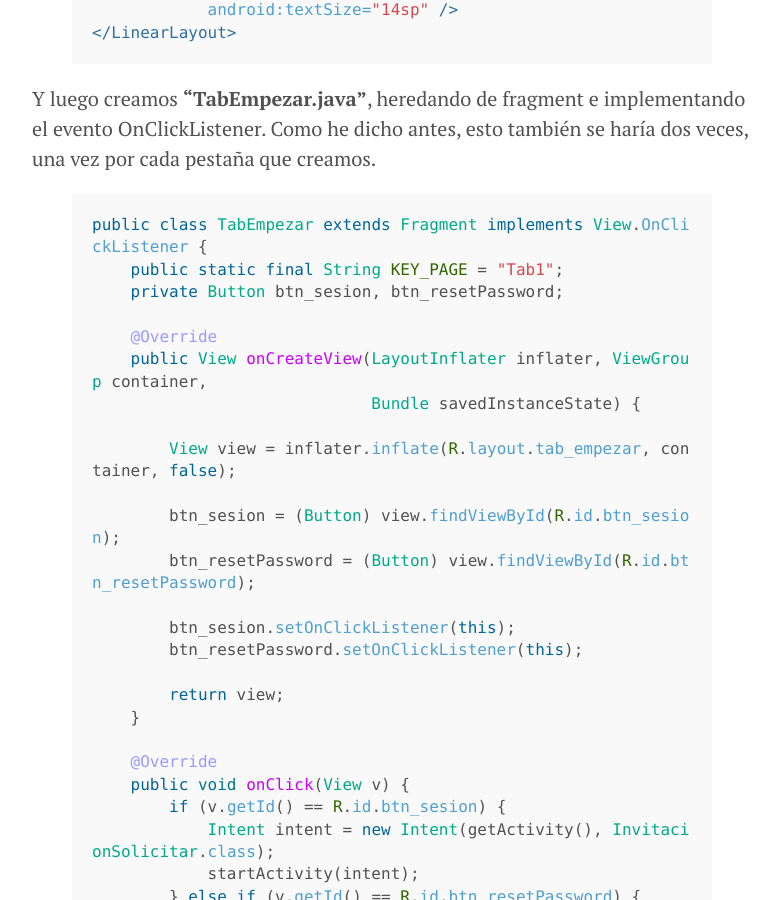
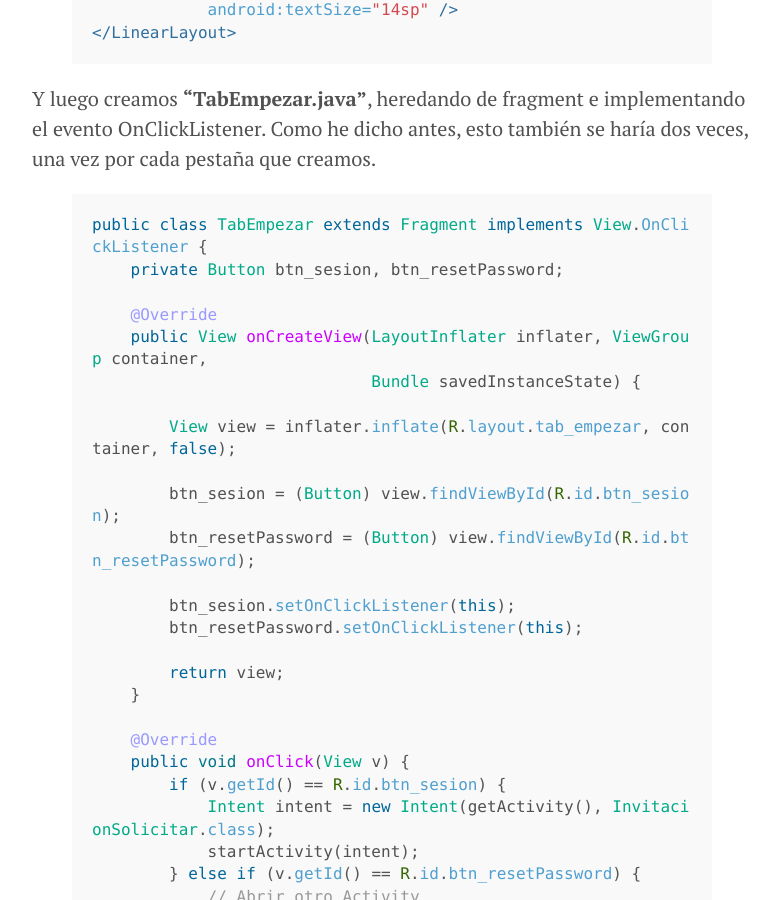
Before and after one commit to andreycattalin/andreycattalin.github.io, a Jekyll site: the page built from _posts/2016-01-09-android-tabs-con-fragments-y-viewpager.markdown, in a window 1280 px wide and 900 px high, scrolled down 3276 px. Shown: the whole window, without its empty margins (248-1027 px from the left). Built offline with Jekyll 4.4.1, drawn with Linux system fonts in a browser that asks for light colours.

Commit message:
Post update: Android Tabs – Con Fragments y ViewPager

```diff
--- a/_posts/2016-01-09-android-tabs-con-fragments-y-viewpager.markdown
+++ b/_posts/2016-01-09-android-tabs-con-fragments-y-viewpager.markdown
@@ -131,7 +131,6 @@ Y luego creamos <b>"TabEmpezar.java"</b>, heredando de fragment e implementando
 
 {% highlight java %}
 public class TabEmpezar extends Fragment implements View.OnClickListener {
-    public static final String KEY_PAGE = "Tab1";
     private Button btn_sesion, btn_resetPassword;
 
     @Override
```
